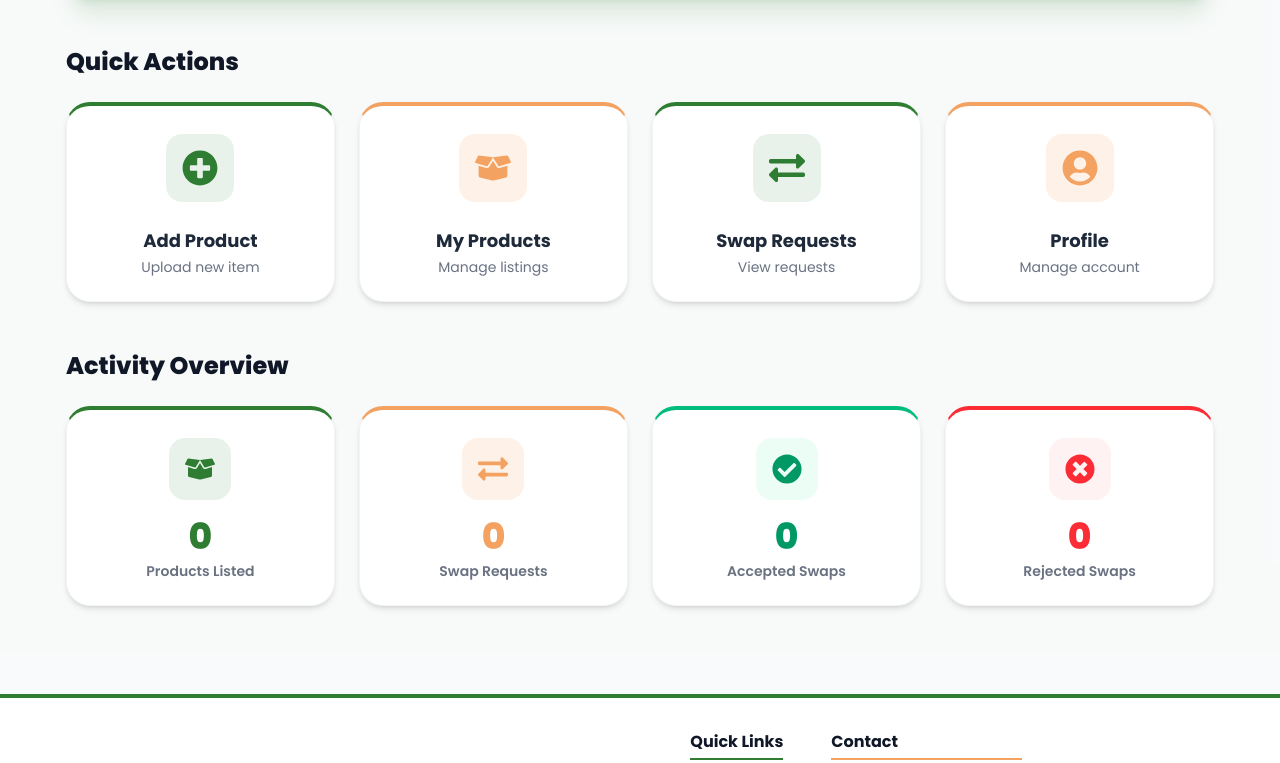
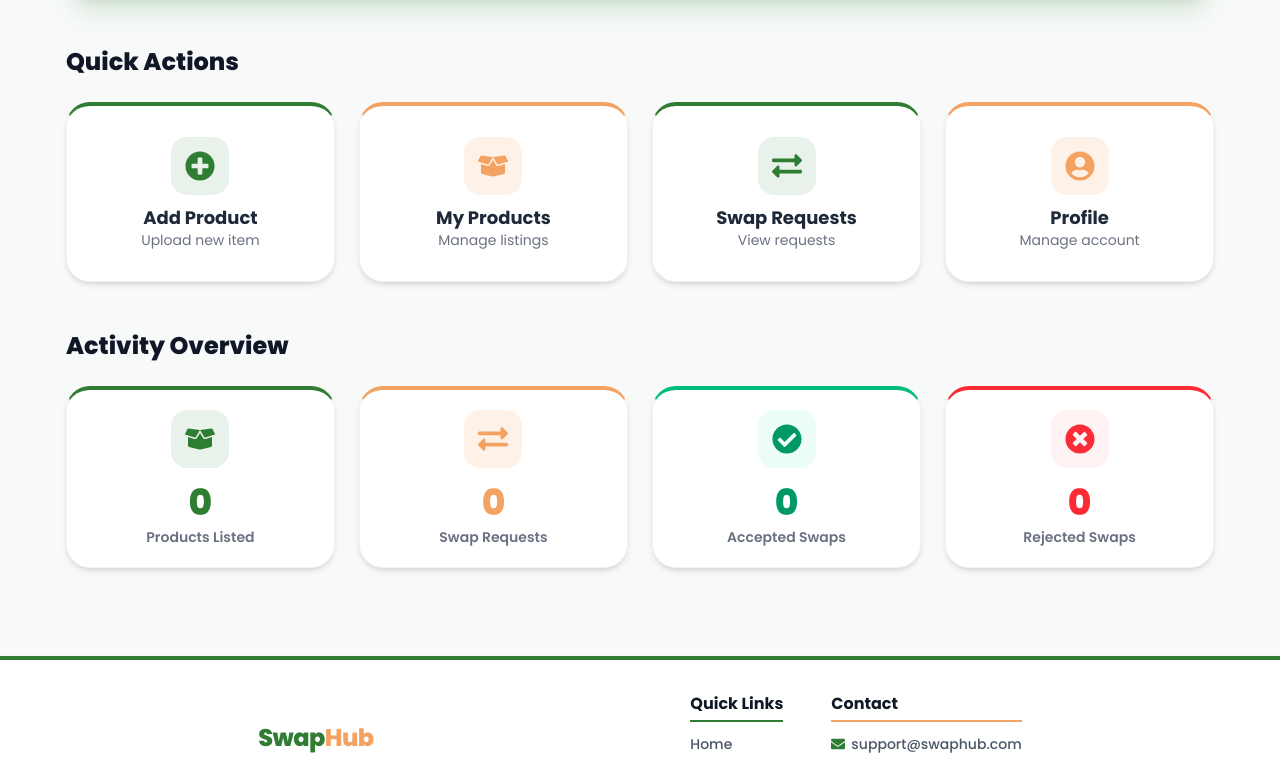
Before and after one commit to Amanverma45/swapHub, a React (Vite) app in the folder Frontend/hub/: page /welcome in a window 1280 px wide. Shown: the part 453-1216 px from the top of the page. Built offline with nearby package versions, Linux system fonts and the light colour scheme; no server answers.

Commit message:
final welcome polish

```diff
--- a/Frontend/hub/src/Components/Welcome.jsx
+++ b/Frontend/hub/src/Components/Welcome.jsx
@@ -63,16 +63,16 @@ const Welcome = () => {
                 viewport={{ once: true }}
                 transition={{ duration: 0.3 }}
                 whileHover={{ y: -6, scale: 1.02 }}
-                className="group relative bg-white border border-gray-100 border-t-4 border-t-[#2E7D32] shadow-md hover:shadow-2xl hover:shadow-[#2E7D32]/15 p-4 sm:p-6 rounded-2xl md:rounded-3xl flex flex-col justify-between items-center text-center h-full min-h-[170px] sm:min-h-[200px] transition-all duration-300 overflow-hidden"
+                className="group relative bg-white border border-gray-100 border-t-4 border-t-[#2E7D32] shadow-md hover:shadow-2xl hover:shadow-[#2E7D32]/15 p-4 sm:p-5 rounded-2xl md:rounded-3xl flex flex-col items-center justify-center gap-2 sm:gap-3 text-center h-full min-h-[150px] sm:min-h-[180px] transition-all duration-300 overflow-hidden"
               >
-                <div className="p-3 sm:p-4 rounded-2xl bg-[#2E7D32]/10 text-[#2E7D32] group-hover:bg-[#2E7D32] group-hover:text-white transition-colors duration-300 mt-1 mb-2 sm:mb-3">
-                  <FaPlusCircle className="text-3xl sm:text-4xl" />
+                <div className="p-2.5 sm:p-3.5 rounded-2xl bg-[#2E7D32]/10 text-[#2E7D32] group-hover:bg-[#2E7D32] group-hover:text-white transition-colors duration-300">
+                  <FaPlusCircle className="text-2xl sm:text-3xl" />
                 </div>
                 <div>
-                  <h3 className="text-sm sm:text-base md:text-lg font-bold text-gray-800 group-hover:text-[#2E7D32] transition-colors">
+                  <h3 className="text-sm sm:text-base md:text-lg font-bold text-gray-800 group-hover:text-[#2E7D32] transition-colors leading-tight">
                     Add Product
                   </h3>
-                  <p className="text-[11px] sm:text-xs md:text-sm text-gray-500 mt-1 leading-tight">
+                  <p className="text-[11px] sm:text-xs md:text-sm text-gray-500 mt-0.5 leading-tight">
                     Upload new item
                   </p>
                 </div>
@@ -87,16 +87,16 @@ const Welcome = () => {
                 viewport={{ once: true }}
                 transition={{ duration: 0.3, delay: 0.05 }}
                 whileHover={{ y: -6, scale: 1.02 }}
-                className="group relative bg-white border border-gray-100 border-t-4 border-t-[#F4A261] shadow-md hover:shadow-2xl hover:shadow-[#F4A261]/15 p-4 sm:p-6 rounded-2xl md:rounded-3xl flex flex-col justify-between items-center text-center h-full min-h-[170px] sm:min-h-[200px] transition-all duration-300 overflow-hidden"
+                className="group relative bg-white border border-gray-100 border-t-4 border-t-[#F4A261] shadow-md hover:shadow-2xl hover:shadow-[#F4A261]/15 p-4 sm:p-5 rounded-2xl md:rounded-3xl flex flex-col items-center justify-center gap-2 sm:gap-3 text-center h-full min-h-[150px] sm:min-h-[180px] transition-all duration-300 overflow-hidden"
               >
-                <div className="p-3 sm:p-4 rounded-2xl bg-[#F4A261]/15 text-[#F4A261] group-hover:bg-[#F4A261] group-hover:text-white transition-colors duration-300 mt-1 mb-2 sm:mb-3">
-                  <FaBoxOpen className="text-3xl sm:text-4xl" />
+                <div className="p-2.5 sm:p-3.5 rounded-2xl bg-[#F4A261]/15 text-[#F4A261] group-hover:bg-[#F4A261] group-hover:text-white transition-colors duration-300">
+                  <FaBoxOpen className="text-2xl sm:text-3xl" />
                 </div>
                 <div>
-                  <h3 className="text-sm sm:text-base md:text-lg font-bold text-gray-800 group-hover:text-[#F4A261] transition-colors">
+                  <h3 className="text-sm sm:text-base md:text-lg font-bold text-gray-800 group-hover:text-[#F4A261] transition-colors leading-tight">
                     My Products
                   </h3>
-                  <p className="text-[11px] sm:text-xs md:text-sm text-gray-500 mt-1 leading-tight">
+                  <p className="text-[11px] sm:text-xs md:text-sm text-gray-500 mt-0.5 leading-tight">
                     Manage listings
                   </p>
                 </div>
@@ -111,16 +111,16 @@ const Welcome = () => {
                 viewport={{ once: true }}
                 transition={{ duration: 0.3, delay: 0.1 }}
                 whileHover={{ y: -6, scale: 1.02 }}
-                className="group relative bg-white border border-gray-100 border-t-4 border-t-[#2E7D32] shadow-md hover:shadow-2xl hover:shadow-[#2E7D32]/15 p-4 sm:p-6 rounded-2xl md:rounded-3xl flex flex-col justify-between items-center text-center h-full min-h-[170px] sm:min-h-[200px] transition-all duration-300 overflow-hidden"
+                className="group relative bg-white border border-gray-100 border-t-4 border-t-[#2E7D32] shadow-md hover:shadow-2xl hover:shadow-[#2E7D32]/15 p-4 sm:p-5 rounded-2xl md:rounded-3xl flex flex-col items-center justify-center gap-2 sm:gap-3 text-center h-full min-h-[150px] sm:min-h-[180px] transition-all duration-300 overflow-hidden"
               >
-                <div className="p-3 sm:p-4 rounded-2xl bg-[#2E7D32]/10 text-[#2E7D32] group-hover:bg-[#2E7D32] group-hover:text-white transition-colors duration-300 mt-1 mb-2 sm:mb-3">
-                  <FaExchangeAlt className="text-3xl sm:text-4xl" />
+                <div className="p-2.5 sm:p-3.5 rounded-2xl bg-[#2E7D32]/10 text-[#2E7D32] group-hover:bg-[#2E7D32] group-hover:text-white transition-colors duration-300">
+                  <FaExchangeAlt className="text-2xl sm:text-3xl" />
                 </div>
                 <div>
-                  <h3 className="text-sm sm:text-base md:text-lg font-bold text-gray-800 group-hover:text-[#2E7D32] transition-colors">
+                  <h3 className="text-sm sm:text-base md:text-lg font-bold text-gray-800 group-hover:text-[#2E7D32] transition-colors leading-tight">
                     Swap Requests
                   </h3>
-                  <p className="text-[11px] sm:text-xs md:text-sm text-gray-500 mt-1 leading-tight">
+                  <p className="text-[11px] sm:text-xs md:text-sm text-gray-500 mt-0.5 leading-tight">
                     View requests
                   </p>
                 </div>
@@ -135,16 +135,16 @@ const Welcome = () => {
                 viewport={{ once: true }}
                 transition={{ duration: 0.3, delay: 0.15 }}
                 whileHover={{ y: -6, scale: 1.02 }}
-                className="group relative bg-white border border-gray-100 border-t-4 border-t-[#F4A261] shadow-md hover:shadow-2xl hover:shadow-[#F4A261]/15 p-4 sm:p-6 rounded-2xl md:rounded-3xl flex flex-col justify-between items-center text-center h-full min-h-[170px] sm:min-h-[200px] transition-all duration-300 overflow-hidden"
+                className="group relative bg-white border border-gray-100 border-t-4 border-t-[#F4A261] shadow-md hover:shadow-2xl hover:shadow-[#F4A261]/15 p-4 sm:p-5 rounded-2xl md:rounded-3xl flex flex-col items-center justify-center gap-2 sm:gap-3 text-center h-full min-h-[150px] sm:min-h-[180px] transition-all duration-300 overflow-hidden"
               >
-                <div className="p-3 sm:p-4 rounded-2xl bg-[#F4A261]/15 text-[#F4A261] group-hover:bg-[#F4A261] group-hover:text-white transition-colors duration-300 mt-1 mb-2 sm:mb-3">
-                  <FaUserCircle className="text-3xl sm:text-4xl" />
+                <div className="p-2.5 sm:p-3.5 rounded-2xl bg-[#F4A261]/15 text-[#F4A261] group-hover:bg-[#F4A261] group-hover:text-white transition-colors duration-300">
+                  <FaUserCircle className="text-2xl sm:text-3xl" />
                 </div>
                 <div>
-                  <h3 className="text-sm sm:text-base md:text-lg font-bold text-gray-800 group-hover:text-[#F4A261] transition-colors">
+                  <h3 className="text-sm sm:text-base md:text-lg font-bold text-gray-800 group-hover:text-[#F4A261] transition-colors leading-tight">
                     Profile
                   </h3>
-                  <p className="text-[11px] sm:text-xs md:text-sm text-gray-500 mt-1 leading-tight">
+                  <p className="text-[11px] sm:text-xs md:text-sm text-gray-500 mt-0.5 leading-tight">
                     Manage account
                   </p>
                 </div>
@@ -166,16 +166,16 @@ const Welcome = () => {
               viewport={{ once: true }}
               transition={{ duration: 0.3 }}
               whileHover={{ y: -6, scale: 1.02 }}
-              className="group relative bg-white border border-gray-100 border-t-4 border-t-[#2E7D32] shadow-md hover:shadow-2xl hover:shadow-[#2E7D32]/15 p-4 sm:p-6 rounded-2xl md:rounded-3xl flex flex-col justify-between items-center text-center h-full min-h-[170px] sm:min-h-[200px] transition-all duration-300 overflow-hidden"
+              className="group relative bg-white border border-gray-100 border-t-4 border-t-[#2E7D32] shadow-md hover:shadow-2xl hover:shadow-[#2E7D32]/15 p-4 sm:p-5 rounded-2xl md:rounded-3xl flex flex-col items-center justify-center gap-2 sm:gap-3 text-center h-full min-h-[150px] sm:min-h-[180px] transition-all duration-300 overflow-hidden"
             >
-              <div className="p-3 sm:p-4 rounded-2xl bg-[#2E7D32]/10 text-[#2E7D32] group-hover:bg-[#2E7D32] group-hover:text-white transition-colors duration-300 mt-1 mb-2">
+              <div className="p-2.5 sm:p-3.5 rounded-2xl bg-[#2E7D32]/10 text-[#2E7D32] group-hover:bg-[#2E7D32] group-hover:text-white transition-colors duration-300">
                 <FaBoxOpen className="text-2xl sm:text-3xl" />
               </div>
               <div>
-                <h3 className="text-2xl sm:text-4xl font-extrabold text-[#2E7D32]">
+                <h3 className="text-2xl sm:text-4xl font-extrabold text-[#2E7D32] leading-tight">
                   0
                 </h3>
-                <p className="text-xs sm:text-sm text-gray-500 font-semibold mt-1">
+                <p className="text-xs sm:text-sm text-gray-500 font-semibold mt-0.5">
                   Products Listed
                 </p>
               </div>
@@ -188,16 +188,16 @@ const Welcome = () => {
               viewport={{ once: true }}
               transition={{ duration: 0.3, delay: 0.05 }}
               whileHover={{ y: -6, scale: 1.02 }}
-              className="group relative bg-white border border-gray-100 border-t-4 border-t-[#F4A261] shadow-md hover:shadow-2xl hover:shadow-[#F4A261]/15 p-4 sm:p-6 rounded-2xl md:rounded-3xl flex flex-col justify-between items-center text-center h-full min-h-[170px] sm:min-h-[200px] transition-all duration-300 overflow-hidden"
+              className="group relative bg-white border border-gray-100 border-t-4 border-t-[#F4A261] shadow-md hover:shadow-2xl hover:shadow-[#F4A261]/15 p-4 sm:p-5 rounded-2xl md:rounded-3xl flex flex-col items-center justify-center gap-2 sm:gap-3 text-center h-full min-h-[150px] sm:min-h-[180px] transition-all duration-300 overflow-hidden"
             >
-              <div className="p-3 sm:p-4 rounded-2xl bg-[#F4A261]/15 text-[#F4A261] group-hover:bg-[#F4A261] group-hover:text-white transition-colors duration-300 mt-1 mb-2">
+              <div className="p-2.5 sm:p-3.5 rounded-2xl bg-[#F4A261]/15 text-[#F4A261] group-hover:bg-[#F4A261] group-hover:text-white transition-colors duration-300">
                 <FaExchangeAlt className="text-2xl sm:text-3xl" />
               </div>
               <div>
-                <h3 className="text-2xl sm:text-4xl font-extrabold text-[#F4A261]">
+                <h3 className="text-2xl sm:text-4xl font-extrabold text-[#F4A261] leading-tight">
                   0
                 </h3>
-                <p className="text-xs sm:text-sm text-gray-500 font-semibold mt-1">
+                <p className="text-xs sm:text-sm text-gray-500 font-semibold mt-0.5">
                   Swap Requests
                 </p>
               </div>
@@ -210,16 +210,16 @@ const Welcome = () => {
               viewport={{ once: true }}
               transition={{ duration: 0.3, delay: 0.1 }}
               whileHover={{ y: -6, scale: 1.02 }}
-              className="group relative bg-white border border-gray-100 border-t-4 border-t-emerald-500 shadow-md hover:shadow-2xl hover:shadow-emerald-500/15 p-4 sm:p-6 rounded-2xl md:rounded-3xl flex flex-col justify-between items-center text-center h-full min-h-[170px] sm:min-h-[200px] transition-all duration-300 overflow-hidden"
+              className="group relative bg-white border border-gray-100 border-t-4 border-t-emerald-500 shadow-md hover:shadow-2xl hover:shadow-emerald-500/15 p-4 sm:p-5 rounded-2xl md:rounded-3xl flex flex-col items-center justify-center gap-2 sm:gap-3 text-center h-full min-h-[150px] sm:min-h-[180px] transition-all duration-300 overflow-hidden"
             >
-              <div className="p-3 sm:p-4 rounded-2xl bg-emerald-50 text-emerald-600 group-hover:bg-emerald-600 group-hover:text-white transition-colors duration-300 mt-1 mb-2">
+              <div className="p-2.5 sm:p-3.5 rounded-2xl bg-emerald-50 text-emerald-600 group-hover:bg-emerald-600 group-hover:text-white transition-colors duration-300">
                 <FaCheckCircle className="text-2xl sm:text-3xl" />
               </div>
               <div>
-                <h3 className="text-2xl sm:text-4xl font-extrabold text-emerald-600">
+                <h3 className="text-2xl sm:text-4xl font-extrabold text-emerald-600 leading-tight">
                   0
                 </h3>
-                <p className="text-xs sm:text-sm text-gray-500 font-semibold mt-1">
+                <p className="text-xs sm:text-sm text-gray-500 font-semibold mt-0.5">
                   Accepted Swaps
                 </p>
               </div>
@@ -232,16 +232,16 @@ const Welcome = () => {
               viewport={{ once: true }}
               transition={{ duration: 0.3, delay: 0.15 }}
               whileHover={{ y: -6, scale: 1.02 }}
-              className="group relative bg-white border border-gray-100 border-t-4 border-t-red-500 shadow-md hover:shadow-2xl hover:shadow-red-500/15 p-4 sm:p-6 rounded-2xl md:rounded-3xl flex flex-col justify-between items-center text-center h-full min-h-[170px] sm:min-h-[200px] transition-all duration-300 overflow-hidden"
+              className="group relative bg-white border border-gray-100 border-t-4 border-t-red-500 shadow-md hover:shadow-2xl hover:shadow-red-500/15 p-4 sm:p-5 rounded-2xl md:rounded-3xl flex flex-col items-center justify-center gap-2 sm:gap-3 text-center h-full min-h-[150px] sm:min-h-[180px] transition-all duration-300 overflow-hidden"
             >
-              <div className="p-3 sm:p-4 rounded-2xl bg-red-50 text-red-500 group-hover:bg-red-500 group-hover:text-white transition-colors duration-300 mt-1 mb-2">
+              <div className="p-2.5 sm:p-3.5 rounded-2xl bg-red-50 text-red-500 group-hover:bg-red-500 group-hover:text-white transition-colors duration-300">
                 <FaTimesCircle className="text-2xl sm:text-3xl" />
               </div>
               <div>
-                <h3 className="text-2xl sm:text-4xl font-extrabold text-red-500">
+                <h3 className="text-2xl sm:text-4xl font-extrabold text-red-500 leading-tight">
                   0
                 </h3>
-                <p className="text-xs sm:text-sm text-gray-500 font-semibold mt-1">
+                <p className="text-xs sm:text-sm text-gray-500 font-semibold mt-0.5">
                   Rejected Swaps
                 </p>
               </div>
```
